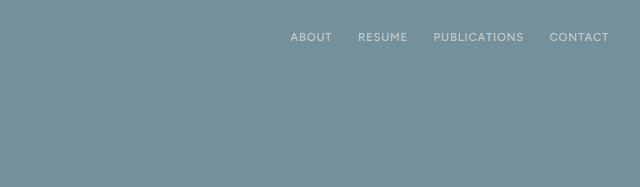
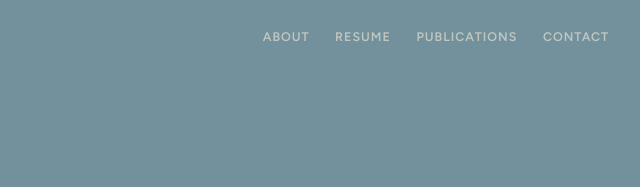
Before and after one commit to rkeschneider/rkeschneider.github.io, a website: page home.html in a window 1280 px wide. Shown: the top 187 px of the page, 594-1234 px from the left. Drawn offline with nearby package versions, Linux system fonts and the light colour scheme; a web font is replaced by a local one.

Commit message:
Uniform nav text size and hero flower size

```diff
--- a/home.html
+++ b/home.html
@@ -108,9 +108,9 @@
       list-style: none;
     }
     .nav-links a {
-      font-size: 0.72rem;
+      font-size: 0.78rem;
       font-weight: 600;
-      letter-spacing: 0.06em;
+      letter-spacing: 0.08em;
       text-transform: uppercase;
       color: var(--cream);
       opacity: 0.6;
```
